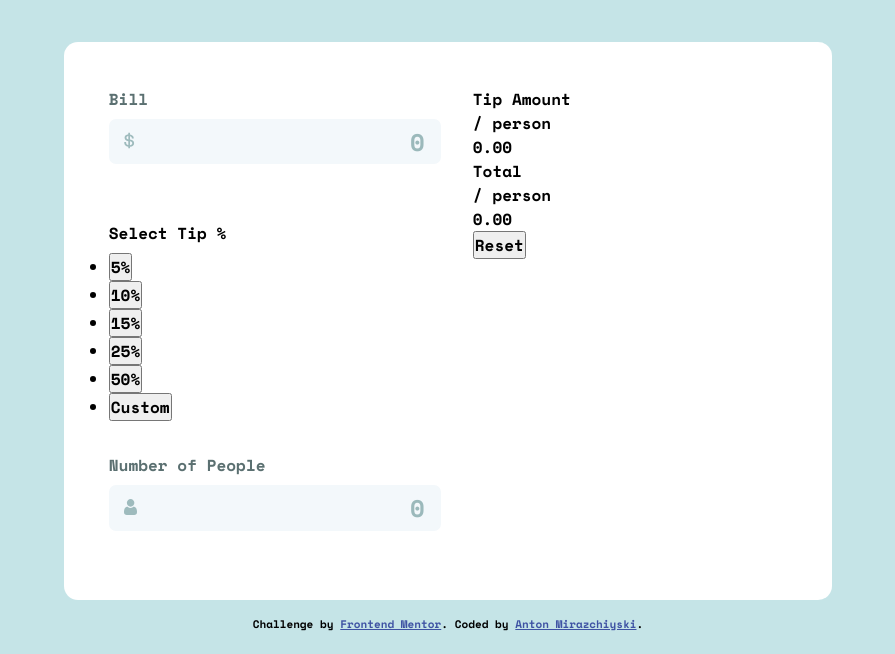
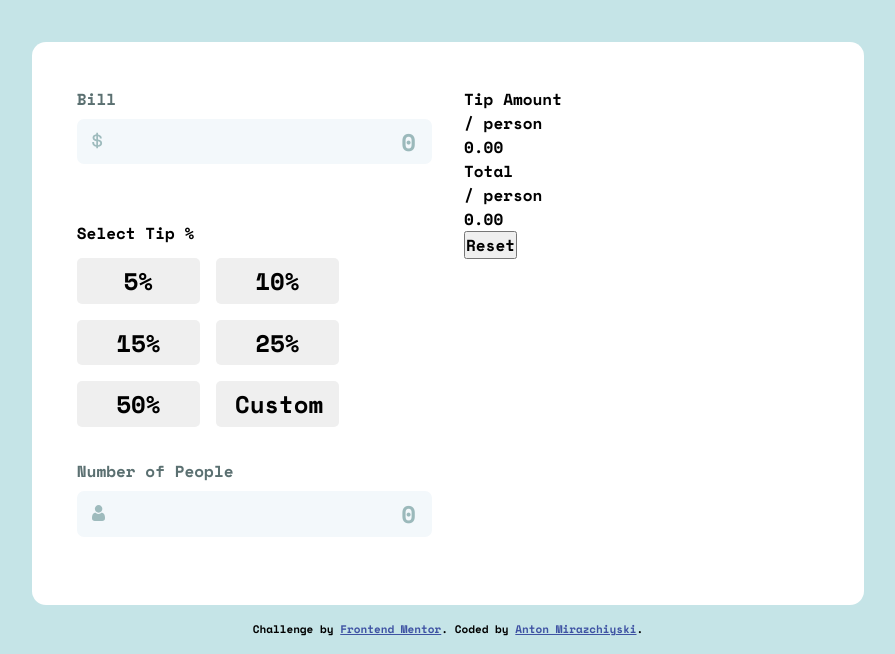
Before and after one commit to anton-mirazchiyski/Tip-Calculator-App, a plain HTML site: page index.html in a window 1280 px wide. Shown: the part 172-826 px from the top of the page, without its empty margins (192-1087 px from the left). Drawn offline with nearby package versions, Linux system fonts and the light colour scheme.

Commit message:
Position and style the percantage buttons

```diff
--- a/index.html
+++ b/index.html
@@ -35,12 +35,12 @@
         <div>
           <p>Select Tip %</p>
           <ul class="tip-percentage-list">
-            <li><button>5%</button></li>
-            <li><button>10%</button></li>
-            <li><button>15%</button></li>
-            <li><button>25%</button></li>
-            <li><button>50%</button></li>
-            <li><button>Custom</button></li>
+            <li><button class="percentage-btn">5%</button></li>
+            <li><button class="percentage-btn">10%</button></li>
+            <li><button class="percentage-btn">15%</button></li>
+            <li><button class="percentage-btn">25%</button></li>
+            <li><button class="percentage-btn">50%</button></li>
+            <li><button class="custom-percentage-btn">Custom</button></li>
           </ul>
         </div>
 
--- a/stylesheets/general-styles.css
+++ b/stylesheets/general-styles.css
@@ -34,6 +34,7 @@ h1 {
     border-radius: 14px;
     gap: 2rem;
     min-width: 60vw;
+    max-width: 65vw;
 }
 
 .main-container > section {
--- a/stylesheets/user-input.css
+++ b/stylesheets/user-input.css
@@ -39,6 +39,30 @@ input[type="number"] {
     max-width: 5vw;
 }
 
+ul.tip-percentage-list {
+    list-style-type: none;
+    display: flex;
+    font-size: 1.5rem;
+    flex-wrap: wrap;
+    gap: 1rem;
+    margin-top: 0.3rem;
+}
+
+ul.tip-percentage-list button {
+    border-radius: 5px;
+    border-width: 0;
+}
+
+.percentage-btn {
+    padding: 0.3rem 2rem;
+    min-width: 123px;
+}
+
+.custom-percentage-btn {
+    max-width: 123px;
+    padding: 0.3rem 1.2rem;
+}
+
 input[type="number"]::placeholder {
     color: #9bb9bb;
 }
```
